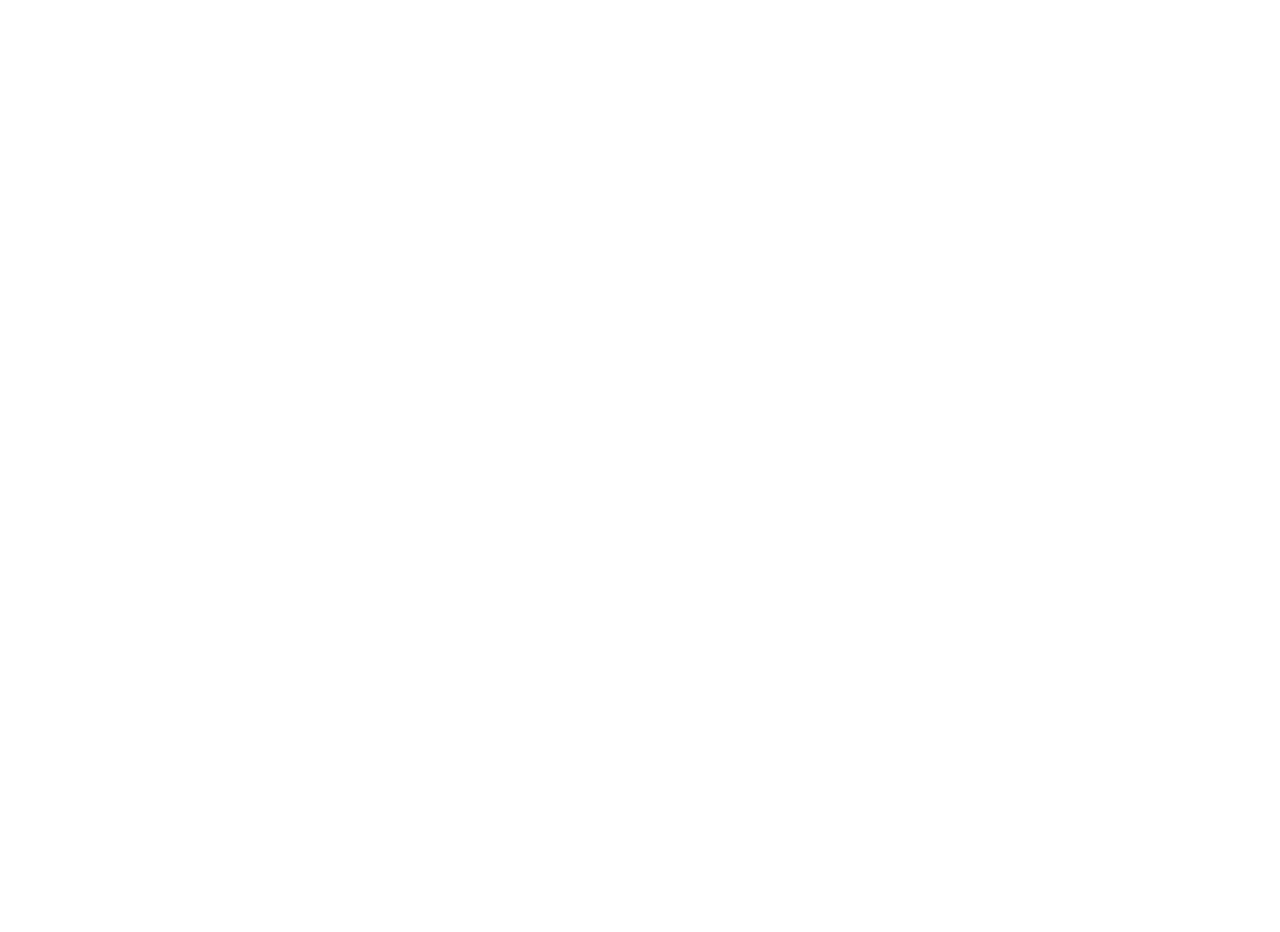
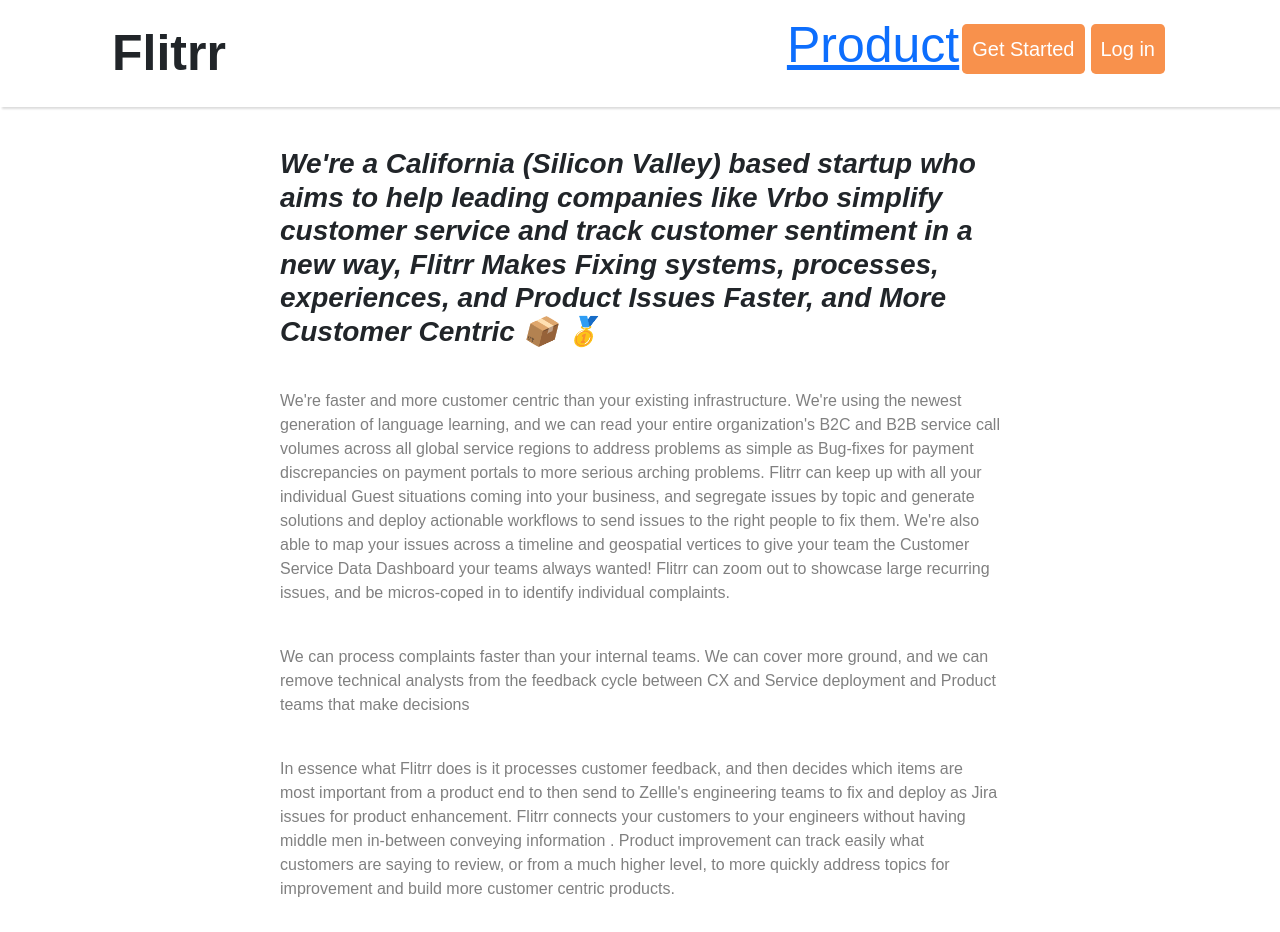
Before and after one commit to xiomina17/Flitrr, a React (Create React App) app in the folder client/: page /product in a window 1280 px wide. Before the commit this address had no page. Shown: the top 932 px of the page. Before the commit the page ends 800 px from the top, so only its background shows below. Built offline with nearby package versions, Linux system fonts and the light colour scheme.

Commit message:
added basic product page, still lots of room for improvement

```diff
--- a/client/public/index.html
+++ b/client/public/index.html
@@ -1,7 +1,7 @@
 <!DOCTYPE html>
 <html lang="en">
   <head>
-    <meta charset="utf-8" />
+    <meta charset="UTF-8" />
     <link rel="icon" href="%PUBLIC_URL%/favicon.ico" />
     <meta name="viewport" content="width=device-width, initial-scale=1" />
     <meta name="theme-color" content="#000000" />
--- a/client/src/App.js
+++ b/client/src/App.js
@@ -6,7 +6,7 @@ import Dashboard from './Components/Dashboard/Dashboard';
 import LandingPage from './Components/LandingPage/LandingPage';
 import SuccessfulSignUp from './Components/SuccessfulSignUp/SuccessfulSignUp';
 
-
+import Product from './Pages/Product/Product'
 
 
 
@@ -19,6 +19,7 @@ function App() {
 
       <Routes>
       {user && <Route path="/" exact element={<LandingPage />} />}
+        <Route path="/product" exact element={<Product/>} />
        <Route path="/signup" exact element={<SignUp/>}/>
        <Route path="/login" exact element={<Login />} />
        <Route path="/" element={<Navigate replace to="/Flitrr" />} />
--- a/client/src/Components/NavBar/NavBar.jsx
+++ b/client/src/Components/NavBar/NavBar.jsx
@@ -14,6 +14,7 @@ const Navbar = () => {
       <BNavbar.Collapse id="responsive-navbar-nav">
         <Nav className='me-auto'></Nav>
         <Nav>
+          <Link to="/product"><p>Product</p></Link>
           <Link to="/signup"><Button size="lg" className='nav-button'>Get Started</Button></Link>
           <Link to="/login"><Button size="lg" className='nav-button'>Log in</Button></Link>
         </Nav>
--- /dev/null
+++ b/client/src/Pages/Product/Product.css
@@ -0,0 +1,21 @@
+#product-page {
+    padding: 40px;
+    text-align: left;
+}
+
+#product-content p {
+    margin-top: 40px;
+    color: grey;
+}
+
+#opening {
+    font-weight: bold;
+    font-style: italic;
+}
+
+@media screen and (min-width: 992px) {
+    #product-page {
+        width: 800px;
+        margin: 0 auto;
+    }
+}
--- /dev/null
+++ b/client/src/Pages/Product/Product.jsx
@@ -0,0 +1,31 @@
+import React from 'react';
+import '../../Components/NavBar/Navbar.css';
+import Navbar from '../../Components/NavBar/NavBar'
+
+import './Product.css'
+
+const Product = () => {
+    return (
+        <>
+            <Navbar/>
+            <div id="product-page">
+                <section id="product-content">
+                    <h3 id="opening">
+                        We're a California (Silicon Valley) based startup who aims to help leading companies like Vrbo simplify customer service and track customer sentiment in a new way, Flitrr Makes Fixing systems, processes, experiences, and Product Issues Faster, and More Customer Centric &#128230; &#129351;
+                    </h3>
+                    <p>
+                        We're faster and more customer centric than your existing infrastructure. We're using the newest generation of language learning, and we can read your entire organization's B2C and B2B service call volumes across all global service regions to address problems as simple as Bug-fixes for payment discrepancies on payment portals to more serious arching problems. Flitrr can keep up with all your individual Guest situations coming into your business, and segregate issues by topic and generate solutions and deploy actionable workflows to send issues to the right people to fix them. We're also able to map your issues across a timeline and geospatial vertices to give your team the Customer Service Data Dashboard your teams always wanted! Flitrr can zoom out to showcase large recurring issues, and be micros-coped in to identify individual complaints.
+                    </p>
+                    <p>
+                        We can process complaints faster than your internal teams. We can cover more ground, and we can remove technical analysts from the feedback cycle between CX and Service deployment and Product teams that make decisions
+                    </p>
+                    <p>
+                        In essence what Flitrr does is it processes customer feedback, and then decides which items are most important from a product end to then send to Zellle's engineering teams to fix and deploy as Jira issues for product enhancement. Flitrr connects your customers to your engineers without having middle men in-between conveying information . Product improvement can track easily what customers are saying to review, or from a much higher level, to more quickly address topics for improvement and build more customer centric products.
+                    </p>
+                </section>
+            </div>
+        </>
+    )
+}
+
+export default Product;
```
